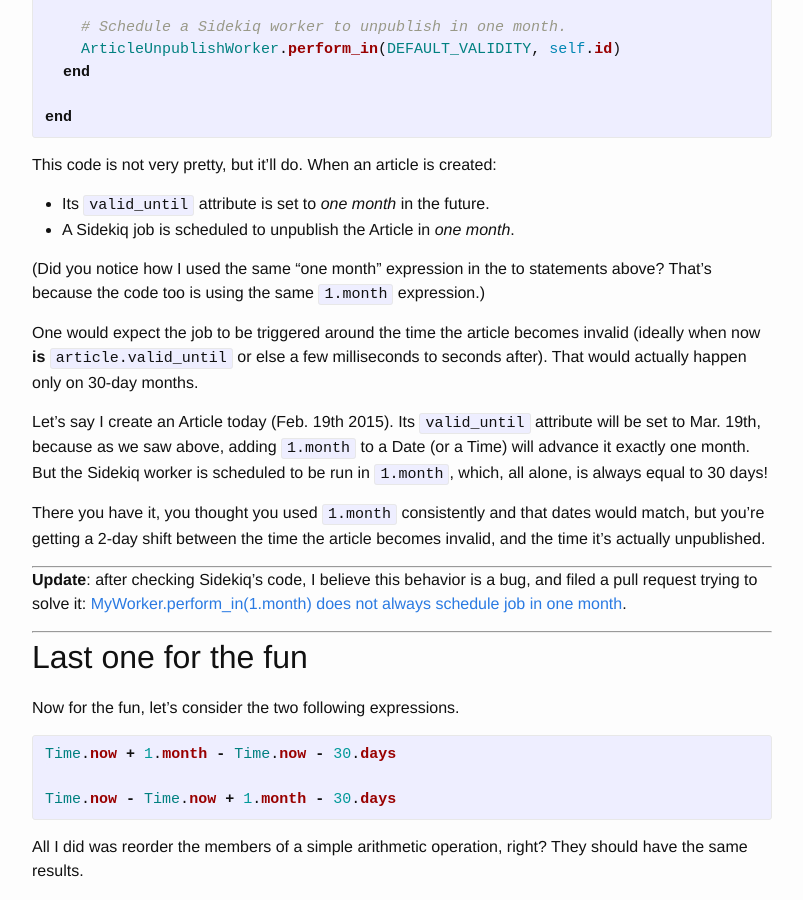
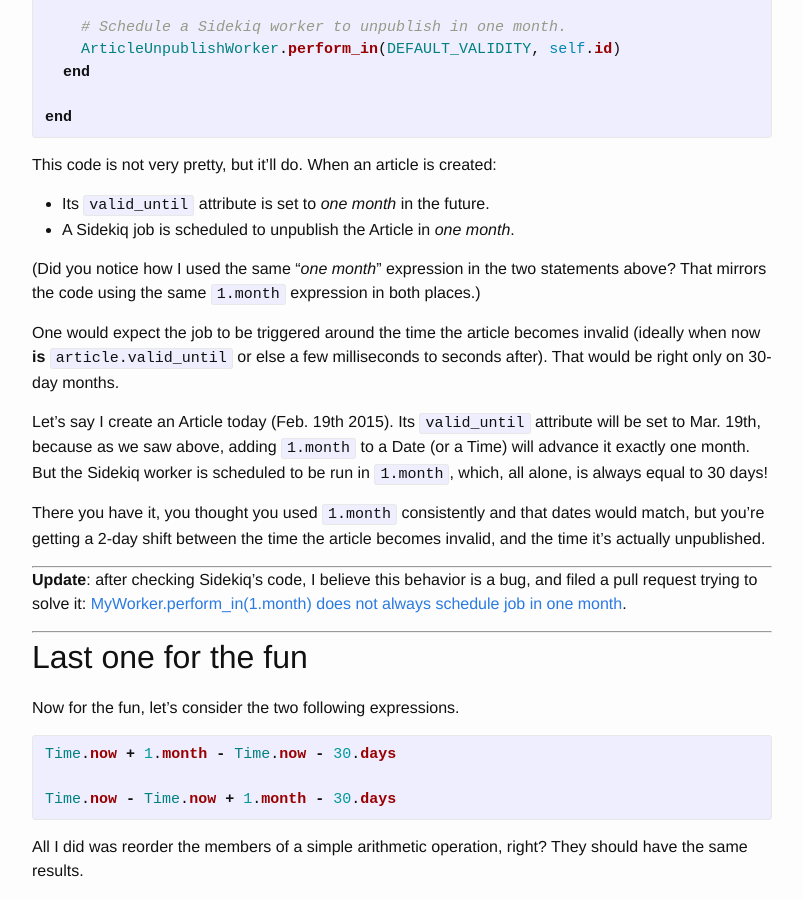
Before and after one commit to davidstosik/davidstosik.github.io, a Jekyll site: the page built from _posts/2015-02-19-rails-1month-variable-length.markdown, in a window 1280 px wide and 900 px high, scrolled down 3377 px. Shown: the whole window, without its empty margins (238-1041 px from the left). Built offline with Jekyll 4.4.1, drawn with Linux system fonts in a browser that asks for light colours; comment, search, counter and statistics services are not loaded.

Commit message:
Fix typo + rephrase.

```diff
--- a/_posts/2015-02-19-rails-1month-variable-length.markdown
+++ b/_posts/2015-02-19-rails-1month-variable-length.markdown
@@ -176,12 +176,12 @@ This code is not very pretty, but it'll do. When an article is created:
  - Its `valid_until` attribute is set to *one month* in the future.
  - A Sidekiq job is scheduled to unpublish the Article in *one month*.
 
-(Did you notice how I used the same "one month" expression in the to statements
-above? That's because the code too is using the same `1.month` expression.)
+(Did you notice how I used the same "*one month*" expression in the two statements
+above? That mirrors the code using the same `1.month` expression in both places.)
 
 One would expect the job to be triggered around the time the article becomes
 invalid (ideally when now **is** `article.valid_until` or else a few milliseconds
-to seconds after). That would actually happen only on 30-day months.
+to seconds after). That would be right only on 30-day months.
 
 Let's say I create an Article today (Feb. 19th 2015). Its `valid_until` attribute
 will be set to Mar. 19th, because as we saw above, adding `1.month` to a Date (or a
```
